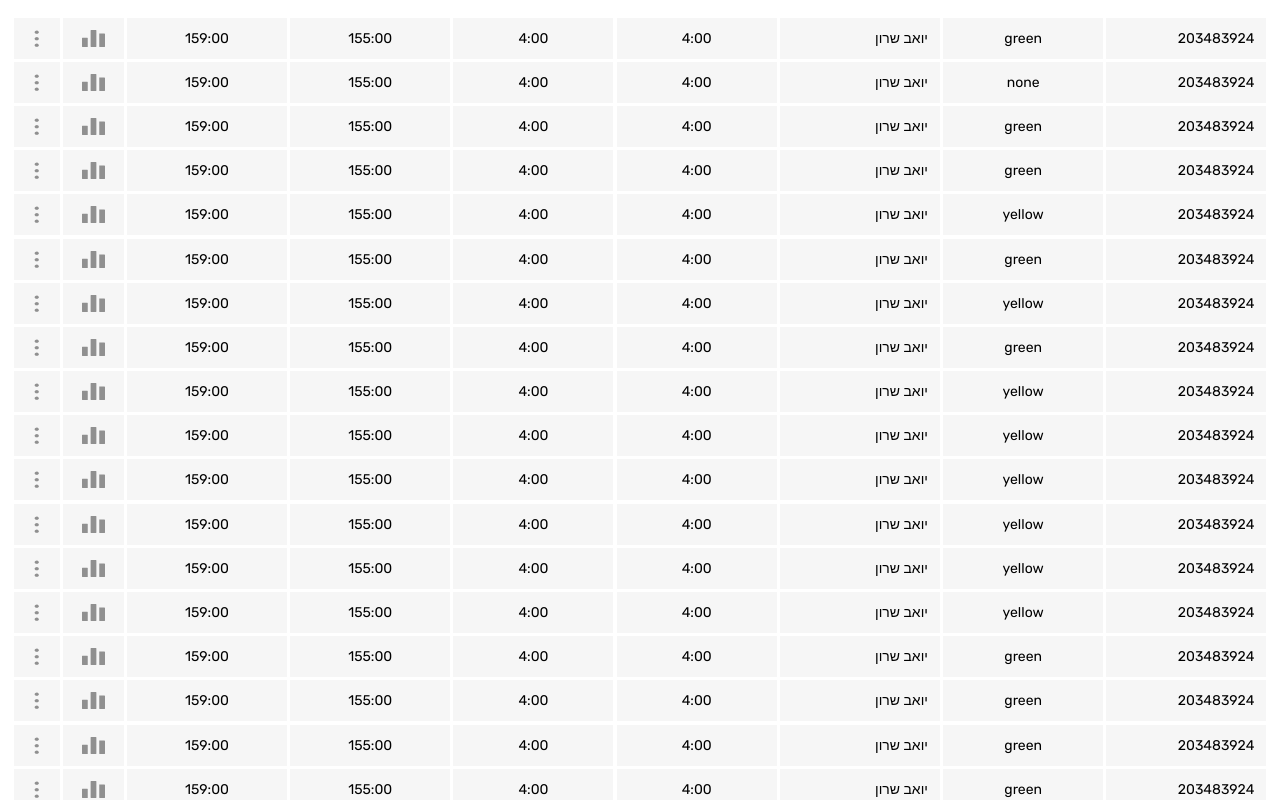
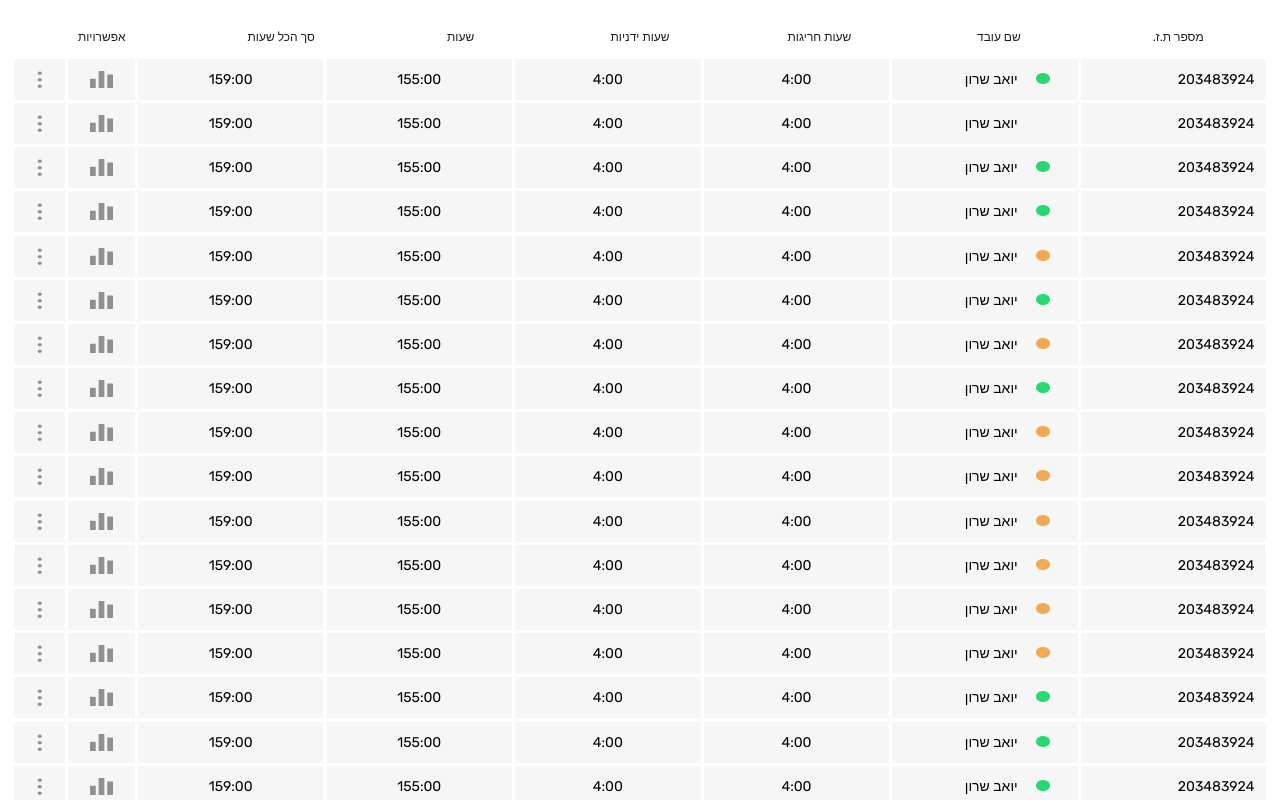
Before and after one commit to Embedead/TableExercise, a React (Create React App) app: page / in a window 1280 px wide. Shown: the top 800 px of the page. Built offline with nearby package versions, Linux system fonts and the light colour scheme.

Commit message:
Row dragging working with finalized design

```diff
--- a/src/components/Row.jsx
+++ b/src/components/Row.jsx
@@ -2,6 +2,7 @@ import React from "react"
 import styled from "styled-components"
 import BarChart from "../images/bar-chart.png"
 import GroupDots from "../images/groupdots.png"
+import {Status} from "./Status"
 
 const RowContainer = styled.div`
     display: flex;
@@ -38,10 +39,9 @@ export const Row = ({rowItem}) => {
             <RightSidedCell>
                 {rowItem.id}
             </RightSidedCell>
-            <CenteredSidedCell>
-                {rowItem.status}
-            </CenteredSidedCell>
+
             <RightSidedCell>
+                <Status status={rowItem.status}/>
                 {rowItem.name}
             </RightSidedCell>
             <CenteredSidedCell>
--- /dev/null
+++ b/src/components/Status.jsx
@@ -0,0 +1,30 @@
+import React from "react"
+import styled from "styled-components"
+import EllipseGreen from "../images/EllipseGreen.png"
+import EllipseYellow from "../images/EllipseYellow.png"
+
+const StatusContainer = styled.div`
+    margin:0 1rem;
+    width: 10%;
+`
+
+export const Status = ({status}) => {
+
+    const handleStatus = (status) => {
+        switch(status){
+            case "green":
+                return <img src={EllipseGreen} alt="green"/>
+            case "yellow":
+                return <img src={EllipseYellow} alt="yellow"/>
+            default:
+                return <div/>
+            }
+    }
+
+    return(
+        <StatusContainer>
+
+        {handleStatus(status)}
+        </StatusContainer>
+    )
+}
--- a/src/components/Table.jsx
+++ b/src/components/Table.jsx
@@ -4,6 +4,7 @@ import { DragDropContext, Droppable, Draggable } from "react-beautiful-dnd";
 import {useSelector, useDispatch} from "react-redux"
 import {setTable} from "../store/actionCreators"
 import {Row} from "./Row"
+import {TableColumns} from "./TableColumns"
 
 const TableViewContainer = styled.div`
     padding: 1rem 0.75rem;
@@ -37,7 +38,7 @@ export const Table = () => {
 
     return(
         <TableViewContainer>
-
+        <TableColumns/>
         <DragDropContext onDragEnd={onDragEnd}>
             <Droppable droppableId="droppable">
                 {(provided, snapshot)=>(
--- /dev/null
+++ b/src/components/TableColumns.jsx
@@ -0,0 +1,35 @@
+import React from 'react'
+import styled from "styled-components"
+import {columnValues} from "../misc/columnValues"
+
+const ColumnsContainer = styled.div`
+    display: flex;
+    width: 100%;
+    flex-wrap: nowrap;
+    font-weight: 400;
+    font-size: 12px;
+    color: #1D1D1D;
+`
+
+const ColumnCell = styled.span`
+    display: flex;
+    margin: 0.1rem;
+    width: ${props => props.size? props.size : "15%" } ;
+    justify-content: center;
+    flex-grow:1;
+    padding: 0.75rem;
+`
+
+export const TableColumns = () => {
+    return(
+        <ColumnsContainer>
+            {columnValues.map((item,index) => {
+                return(
+                    <ColumnCell key={"column" + index}>
+                        {item.value}
+                    </ColumnCell>
+                )
+            })}
+        </ColumnsContainer>
+    )
+}
--- /dev/null
+++ b/src/misc/columnValues.js
@@ -0,0 +1,10 @@
+export const columnValues = [
+    {value: "מספר ת.ז."},
+    {value: "שם עובד"},
+    {value: "שעות חריגות"},
+    {value:"שעות ידניות"},
+    {value:"שעות"},
+    {value:"סך הכל שעות"},
+    {value:"אפשרויות"}
+
+]
--- a/src/views/TableView.jsx
+++ b/src/views/TableView.jsx
@@ -18,8 +18,6 @@ export const TableView = () => {
         dispatch(setTable(tableValues));
 
     },[])
-    const table = useSelector((state)=> state.workerTable);
-  console.log("table is", table)
     return(
         <TableContainer>
             <Table/>
```
Also changed, not shown: src/images/EllipseGreen.png (added), src/images/EllipseYellow.png (added).
